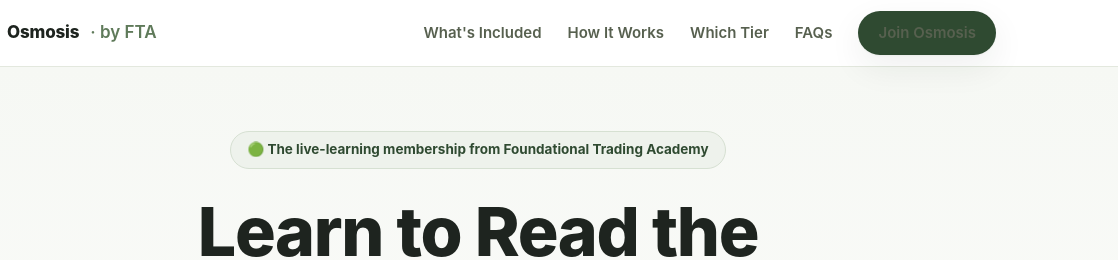
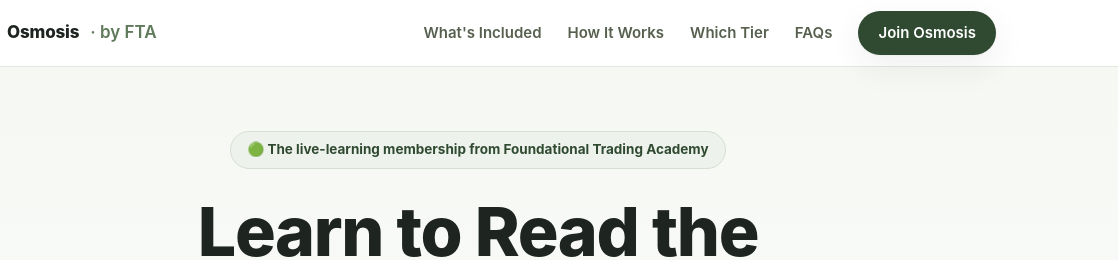
Before and after one commit to marileegrace/fta-landing-page, a website: page osmosis/index.html in a window 1280 px wide. Shown: the top 260 px of the page, 162-1280 px from the left. Drawn offline with Linux system fonts and the light colour scheme.

Commit message:
Fix Join Osmosis nav button text color (white on green)

```diff
--- a/osmosis/index.html
+++ b/osmosis/index.html
@@ -56,7 +56,7 @@
   .nav-links{display:flex;align-items:center;gap:26px;}
   .nav-links a{color:var(--muted);text-decoration:none;font-weight:600;font-size:15px;}
   .nav-links a:hover{color:var(--green);}
-  .nav-cta{padding:10px 20px;font-size:15px;}
+  .nav-links a.nav-cta{padding:10px 20px;font-size:15px;color:#fff;}
   @media(max-width:820px){.nav-links a:not(.nav-cta){display:none;}}
 
   /* HERO */
```
